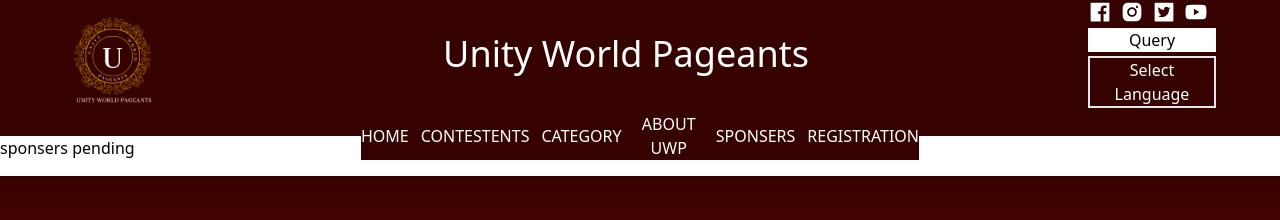
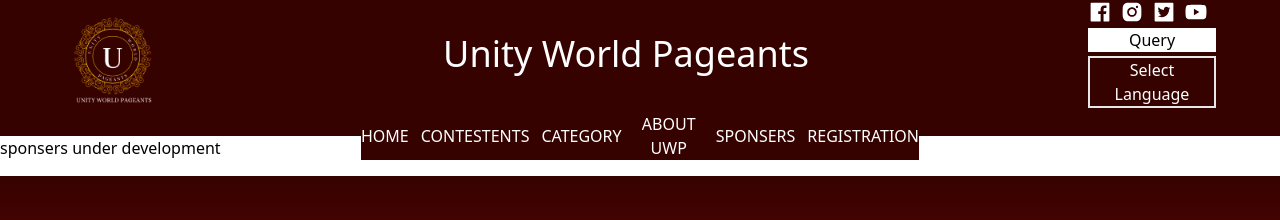
Before and after one commit to surendraSinghKamboj/unity-world-pageants, a Next.js app: page /sponsers in a window 1280 px wide. Shown: the top 220 px of the page. Built offline with nearby package versions, Linux system fonts and the light colour scheme.

Commit message:
commit change

```diff
--- a/src/pages/sponsers.jsx
+++ b/src/pages/sponsers.jsx
@@ -2,7 +2,8 @@
 
 const sponsers = () => {
   return (
-    <div>sponsers pending</div>
+    <div>sponsers under development
+    </div>
   )
 }
 
```
